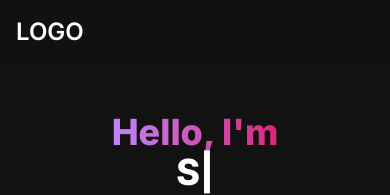
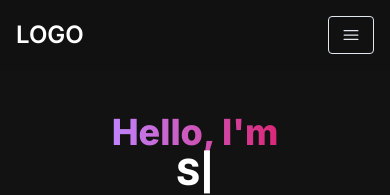
Before and after one commit to ShijinA530/portfolio-website, a Next.js app: page / in a window 390 px wide. Shown: the top 195 px of the page. Built offline with nearby package versions, Linux system fonts and the light colour scheme.

Commit message:
navmenu done

```diff
--- a/package.json
+++ b/package.json
@@ -9,6 +9,7 @@
     "lint": "next lint"
   },
   "dependencies": {
+    "@heroicons/react": "^2.1.5",
     "next": "14.2.7",
     "react": "^18",
     "react-dom": "^18",
--- /dev/null
+++ b/src/app/components/MenuOverlay.tsx
@@ -0,0 +1,16 @@
+import React from 'react'
+import NavLink from './NavLink';
+
+const MenuOverlay = ({ links }) => {
+  return (
+    <ul className='flex flex-col py-4 items-center'>
+          {links.map((link, index) => (
+            <li key={index}>
+                <NavLink href={link.path} title={link.title} />
+            </li>
+        ))}
+    </ul>
+  )
+}
+
+export default MenuOverlay
--- a/src/app/components/NavBar.tsx
+++ b/src/app/components/NavBar.tsx
@@ -1,6 +1,10 @@
+"use client"
 import Link from 'next/link'
-import React from 'react'
+import React, { useState } from 'react'
 import NavLink from './NavLink'
+import { Bars3Icon } from '@heroicons/react/24/solid'
+import { XMarkIcon } from '@heroicons/react/24/solid'
+import MenuOverlay from './MenuOverlay'
 
 const navLinks = [
     {
@@ -18,10 +22,34 @@
 ]
 
 const NavBar = () => {
+  const [navbarOpen, setNavbarOpen] = useState(false)
+
   return (
     <nav className='fixed top-0 left-0 right-0 z-10 bg-[#121212]  bg-opacity-90'>
       <div className='flex flex-wrap items-center justify-between mx-auto py-4 md:px-8 px-4'>
-        <Link href="/" className='text-2xl md:text-5xl text-white font-semibold'>LOGO</Link>
+        <Link href="/" className='text-2xl md:text-4xl text-white font-semibold'
+        >
+          LOGO
+        </Link>
+        <div className='mobile-menu block md:hidden'>
+          {
+            !navbarOpen ? (
+              <button
+                onClick={() => setNavbarOpen(true)}
+                className='flex items-center px-3 py-2 border rounded border-slate-200 text-slate-200 hover:text-white hover:border-white'
+              >
+                <Bars3Icon className='h-5 w-5' />
+              </button>
+            ) : (
+              <button
+                onClick={() => setNavbarOpen(false)}
+                className='flex items-center px-3 py-2 border rounded border-slate-200 text-slate-200 hover:text-white hover:border-white'
+              >
+                <XMarkIcon className='h-5 w-5' />
+              </button>
+            )
+          }
+          </div>
         <div className='menu hidden md:block md:w-auto' id="navbar">
             <ul className='flex p-4 md:p-0 md:flex-row md:space-x-8 mt-0'>
             {
@@ -34,6 +62,7 @@
             </ul>
         </div>
       </div>
+      {navbarOpen && <MenuOverlay links={navLinks} />}
     </nav>
   )
 }
```
Also changed, not shown: 1 other file (tests, documents, lock files or other folders).
